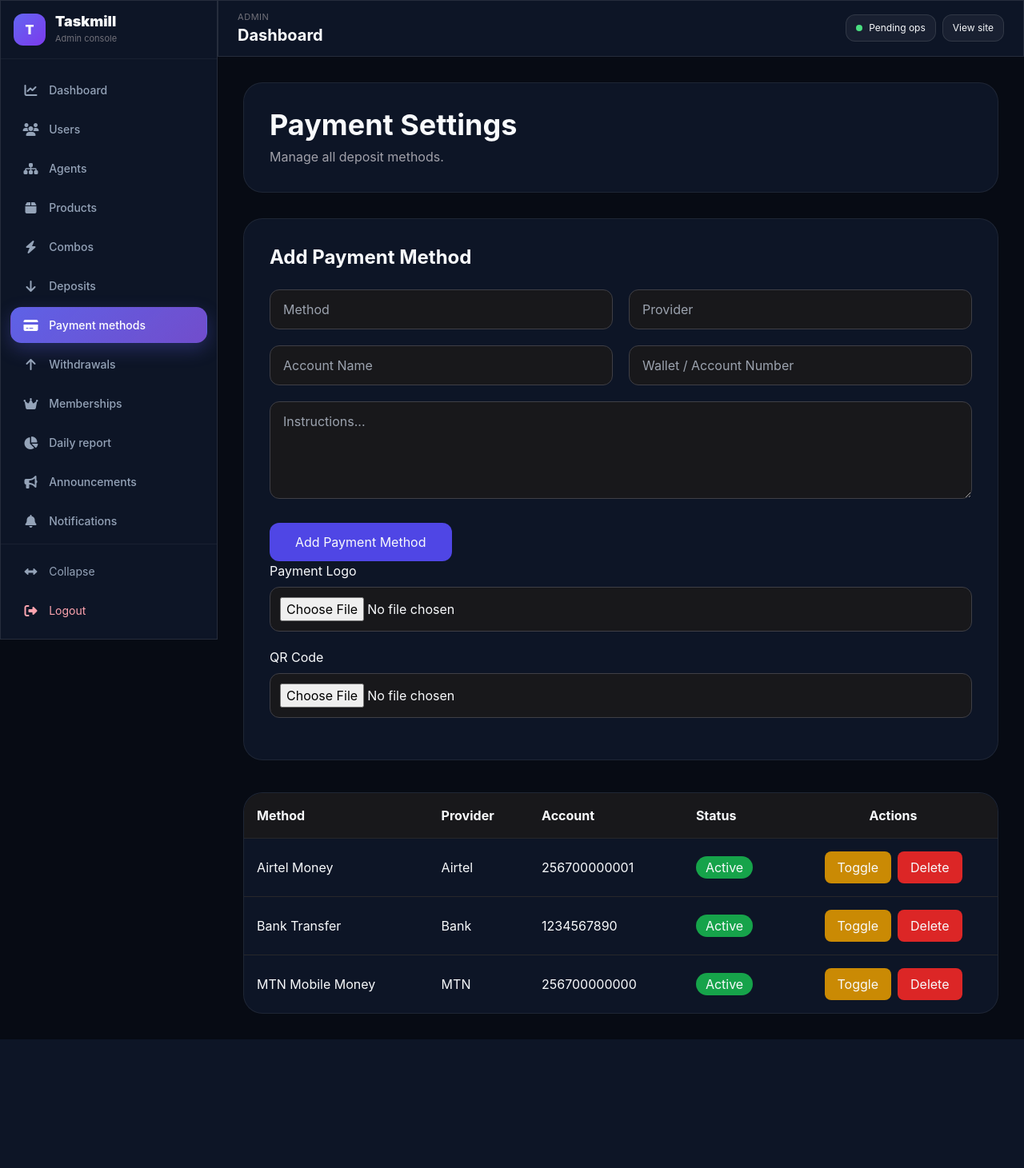
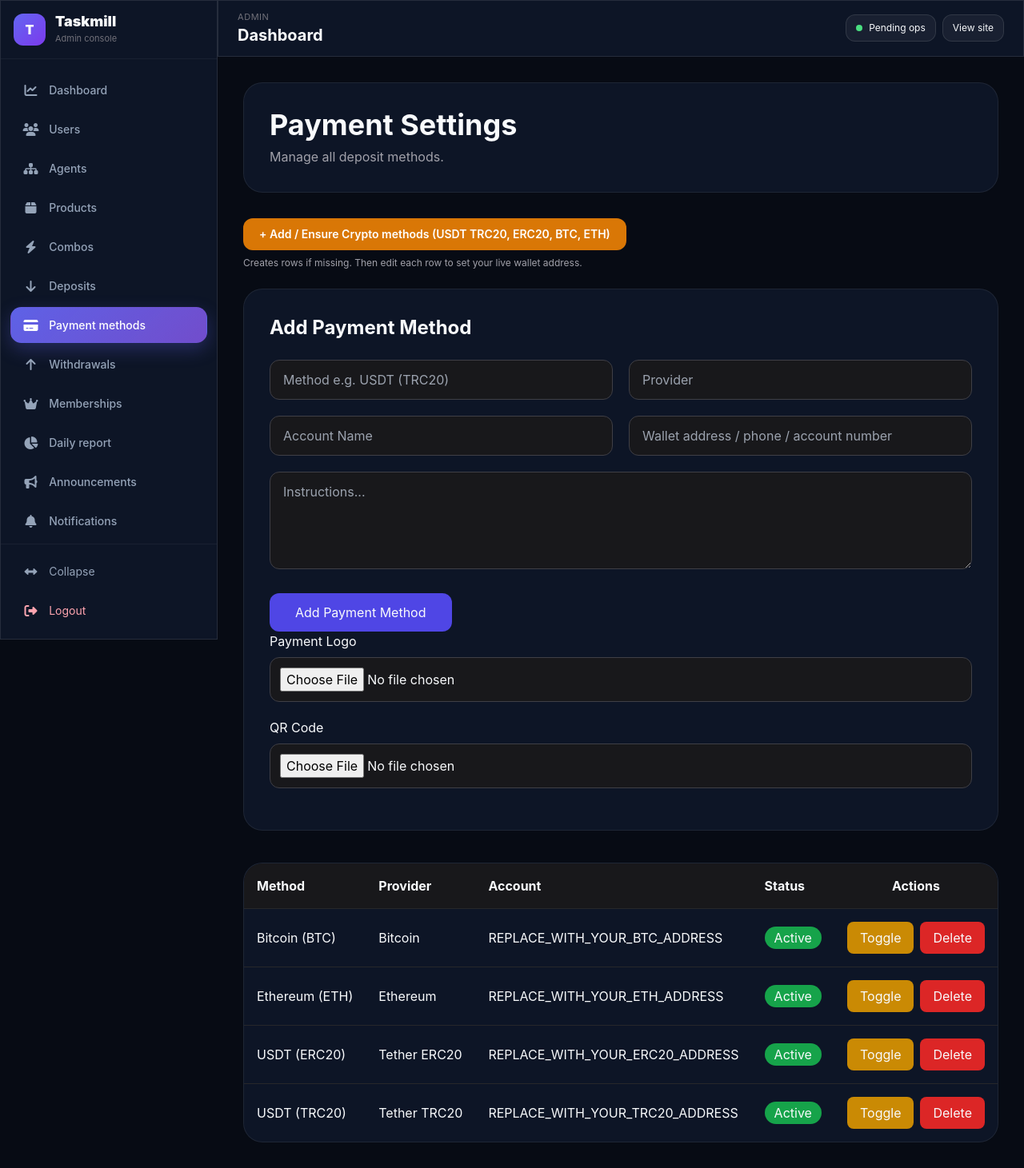
Before and after one commit to ombasi/taskmill, a Flask app: page /admin/payment-settings in a window 1280 px wide. Shown: the whole page at 80% size. Before the commit the page ends 1300 px from the top, so only its background shows below. Run offline with Flask 3, Linux system fonts and the light colour scheme; a user stored in the database is signed in; data comes from the database, SQL or seed files in the repository; data that the repository does not hold is empty; some libraries are stand-ins or nearby versions.

Commit message:
Crypto payment settings TRC20 ERC20 BTC ETH with editable addresses

```diff
--- a/app.py
+++ b/app.py
@@ -174,6 +174,12 @@
             db.create_all()
         except Exception as e:
             print("create_all:", e)
+
+        try:
+            from utils.payment_methods import ensure_crypto_payment_methods
+            ensure_crypto_payment_methods()
+        except Exception as e:
+            print("ensure crypto payments:", e)
 
         # Ensure 2FA / agent columns on users (SQLite + Postgres)
         try:
--- a/routes/admin.py
+++ b/routes/admin.py
@@ -441,6 +441,7 @@
 @admin_required
 def payment_settings():
 
+
     settings = PaymentSetting.query.order_by(
         PaymentSetting.method.asc()
     ).all()
@@ -455,18 +456,17 @@
 @admin_required
 def add_payment_setting():
 
+    method = (request.form.get("method") or "").strip()
+    if not method:
+        flash("Method name is required.", "danger")
+        return redirect(url_for("admin.payment_settings"))
     setting = PaymentSetting(
-
-        method=request.form["method"],
-
-        provider=request.form["provider"],
-
-        account_name=request.form["account_name"],
-
-        account_number=request.form["account_number"],
-
-        instructions=request.form["instructions"]
-
+        method=method,
+        provider=(request.form.get("provider") or method).strip(),
+        account_name=(request.form.get("account_name") or "").strip(),
+        account_number=(request.form.get("account_number") or "").strip(),
+        instructions=(request.form.get("instructions") or "").strip(),
+        active=True,
     )
 
     db.session.add(setting)
@@ -489,15 +489,11 @@
 
     setting = PaymentSetting.query.get_or_404(id)
 
-    setting.method = request.form["method"]
-
-    setting.provider = request.form["provider"]
-
-    setting.account_name = request.form["account_name"]
-
-    setting.account_number = request.form["account_number"]
-
-    setting.instructions = request.form["instructions"]
+    setting.method = (request.form.get("method") or setting.method).strip()
+    setting.provider = (request.form.get("provider") or setting.provider or "").strip()
+    setting.account_name = (request.form.get("account_name") or "").strip()
+    setting.account_number = (request.form.get("account_number") or "").strip()
+    setting.instructions = (request.form.get("instructions") or "").strip()
 
     db.session.commit()
 
@@ -549,6 +545,21 @@
 # ==========================================================
 # VIEW USER
 # ==========================================================
+
+@admin_bp.route("/payment-settings/ensure-crypto", methods=["POST"])
+@login_required
+@admin_required
+def ensure_crypto_payments():
+    """Add TRC20 / ERC20 / BTC / ETH rows if missing (admin can then set addresses)."""
+    from utils.payment_methods import ensure_crypto_payment_methods
+    n = ensure_crypto_payment_methods()
+    if n:
+        flash(f"Added {n} crypto payment method(s). Update the wallet addresses below.", "success")
+    else:
+        flash("Crypto methods already exist. Edit addresses below.", "info")
+    return redirect(url_for("admin.payment_settings"))
+
+
 @admin_bp.route("/users/<int:user_id>")
 @login_required
 @admin_required
--- a/templates/admin/payment_settings.html
+++ b/templates/admin/payment_settings.html
@@ -30,6 +30,26 @@
 
     </div>
 
+
+    <form action="{{ url_for('admin.ensure_crypto_payments') }}" method="POST" class="mb-6">
+        <input type="hidden" name="csrf_token" value="{{ csrf_token() if csrf_token else '' }}">
+        <button type="submit" class="px-5 py-2.5 rounded-xl bg-amber-600 hover:bg-amber-500 text-white font-semibold text-sm">
+            + Add / Ensure Crypto methods (USDT TRC20, ERC20, BTC, ETH)
+        </button>
+        <p class="text-xs text-zinc-400 mt-2">Creates rows if missing. Then edit each row to set your live wallet address.</p>
+    <datalist id="method-presets">
+  <option value="USDT (TRC20)">
+  <option value="USDT (ERC20)">
+  <option value="Bitcoin (BTC)">
+  <option value="Ethereum (ETH)">
+  <option value="MTN Mobile Money">
+  <option value="Airtel Money">
+  <option value="M-Pesa">
+  <option value="Bank Transfer">
+  <option value="SEPA Bank Transfer">
+</datalist>
+</form>
+
     <!-- ADD PAYMENT -->
 
     <div class="glass rounded-3xl p-8 mb-10">
@@ -48,7 +68,8 @@
 
                 <input
                     name="method"
-                    placeholder="Method"
+                    list="method-presets"
+                    placeholder="Method e.g. USDT (TRC20)"
                     required
                     class="rounded-xl bg-zinc-900 border border-zinc-700 px-4 py-3">
 
@@ -65,7 +86,7 @@
 
                 <input
                     name="account_number"
-                    placeholder="Wallet / Account Number"
+                    placeholder="Wallet address / phone / account number"
                     class="rounded-xl bg-zinc-900 border border-zinc-700 px-4 py-3">
 
             </div>
--- a/utils/payment_methods.py
+++ b/utils/payment_methods.py
@@ -83,3 +83,59 @@
 
 
 PAYMENT_METHODS = DEFAULT_METHODS + CRYPTO_METHODS
+
+
+CRYPTO_PAYMENT_DEFAULTS = [
+    {
+        "method": "USDT (TRC20)",
+        "provider": "Tether TRC20",
+        "account_name": "USDT TRC20 Wallet",
+        "account_number": "REPLACE_WITH_YOUR_TRC20_ADDRESS",
+        "instructions": "Send only USDT on TRON (TRC20). Wrong network = lost funds. Paste TxID after payment.",
+    },
+    {
+        "method": "USDT (ERC20)",
+        "provider": "Tether ERC20",
+        "account_name": "USDT ERC20 Wallet",
+        "account_number": "REPLACE_WITH_YOUR_ERC20_ADDRESS",
+        "instructions": "Send only USDT on Ethereum (ERC20). Wrong network = lost funds. Paste TxID after payment.",
+    },
+    {
+        "method": "Bitcoin (BTC)",
+        "provider": "Bitcoin",
+        "account_name": "BTC Wallet",
+        "account_number": "REPLACE_WITH_YOUR_BTC_ADDRESS",
+        "instructions": "Send BTC only to this address. Confirm network fees. Paste TxID after payment.",
+    },
+    {
+        "method": "Ethereum (ETH)",
+        "provider": "Ethereum",
+        "account_name": "ETH Wallet",
+        "account_number": "REPLACE_WITH_YOUR_ETH_ADDRESS",
+        "instructions": "Send ETH only on Ethereum mainnet. Paste TxID after payment.",
+    },
+]
+
+
+def ensure_crypto_payment_methods():
+    """Create crypto rows if missing so admin can edit addresses anytime."""
+    from models.payment_setting import PaymentSetting
+    from extensions import db
+    created = 0
+    for row in CRYPTO_PAYMENT_DEFAULTS:
+        exists = PaymentSetting.query.filter_by(method=row["method"]).first()
+        if exists:
+            continue
+        db.session.add(PaymentSetting(
+            method=row["method"],
+            provider=row["provider"],
+            account_name=row["account_name"],
+            account_number=row["account_number"],
+            instructions=row["instructions"],
+            active=True,
+        ))
+        created += 1
+    if created:
+        db.session.commit()
+        print(f"Payment settings: added {created} crypto method(s)")
+    return created
```
